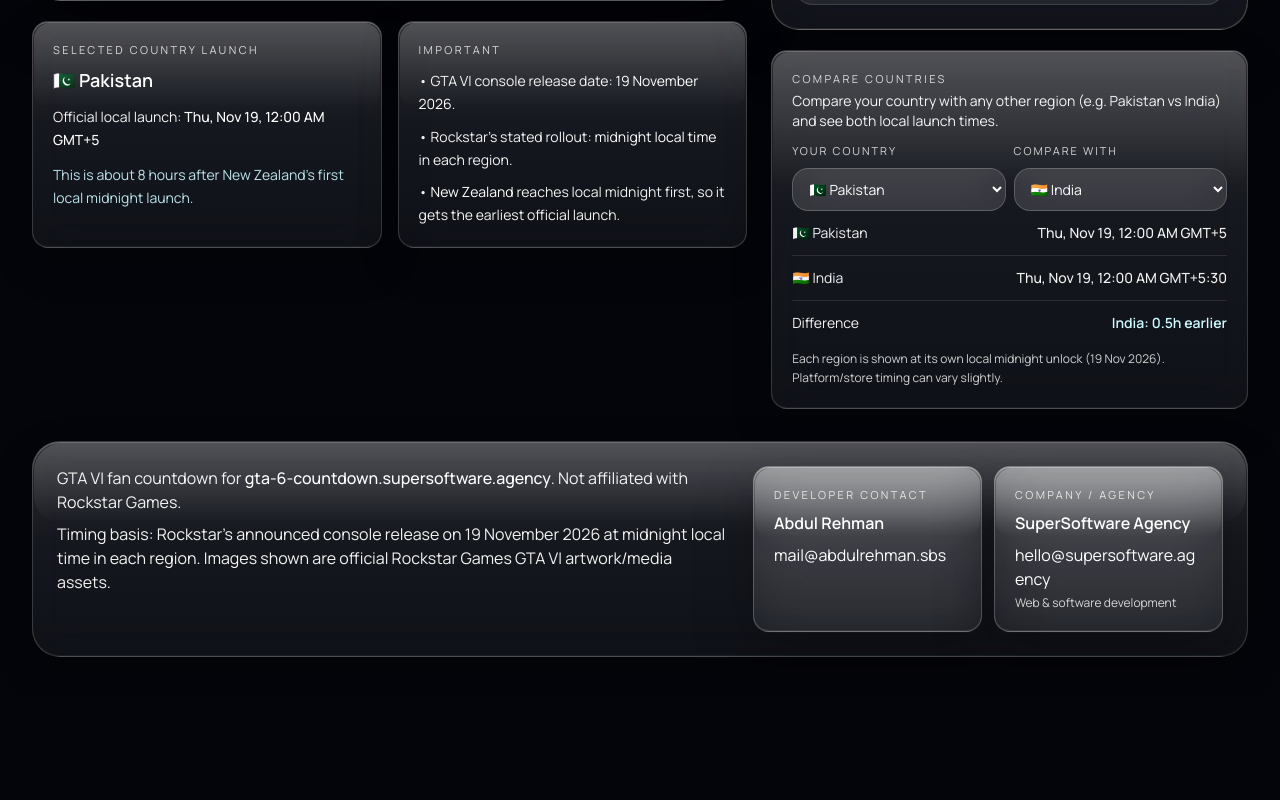
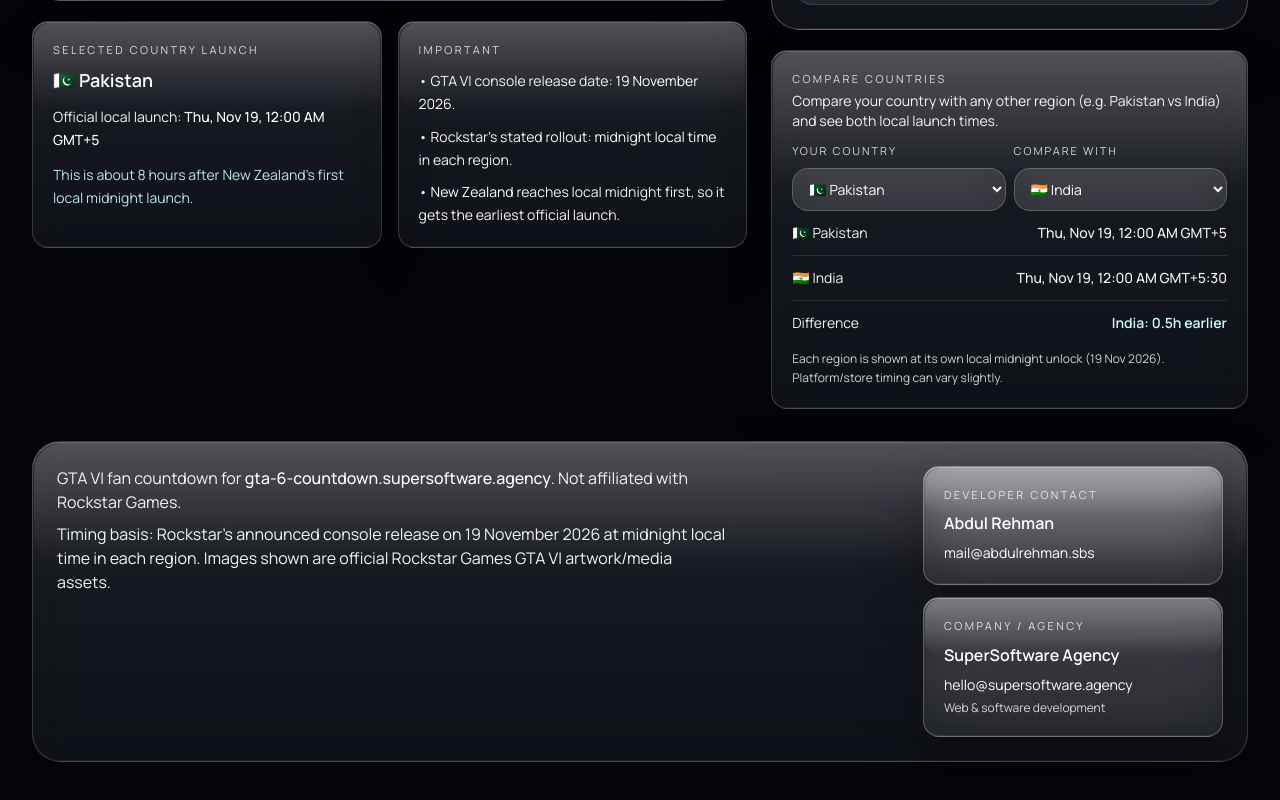
Before and after one commit to AbdulRehmanAzizSheikh/gta-6-world-countdoun, a Next.js app: page / in a window 1280 px wide. Shown: the part 980-1780 px from the top of the page. Before the commit the page ends 1677 px from the top, so only its background shows below. Built offline with nearby package versions, Linux system fonts and the light colour scheme.

Commit message:
Stack contact cards into a single column in footer

```diff
--- a/src/app/page.tsx
+++ b/src/app/page.tsx
@@ -104,13 +104,13 @@ export default function Page() {
               </p>
             </div>
 
-            <div className="grid sm:grid-cols-2 gap-3 lg:min-w-[460px]">
+            <div className="flex flex-col gap-3 lg:min-w-[300px]">
               <div className="liquid-glass rounded-2xl p-4 sm:p-5">
                 <p className="text-[11px] uppercase tracking-[0.22em] text-white/80">Developer Contact</p>
                 <p className="mt-2 text-base font-semibold text-white">Abdul Rehman</p>
                 <a
                   href="mailto:mail@abdulrehman.sbs"
-                  className="mt-2 inline-block text-sm sm:text-base text-cyan-100 hover:text-white transition-colors [word-break:break-word]"
+                  className="mt-2 inline-block text-sm text-cyan-100 hover:text-white transition-colors break-all"
                 >
                   mail@abdulrehman.sbs
                 </a>
@@ -120,7 +120,7 @@ export default function Page() {
                 <p className="mt-2 text-base font-semibold text-white">SuperSoftware Agency</p>
                 <a
                   href="mailto:hello@supersoftware.agency"
-                  className="mt-2 inline-block text-sm sm:text-base text-pink-100 hover:text-white transition-colors [word-break:break-word]"
+                  className="mt-2 inline-block text-sm text-pink-100 hover:text-white transition-colors break-all"
                 >
                   hello@supersoftware.agency
                 </a>
```
